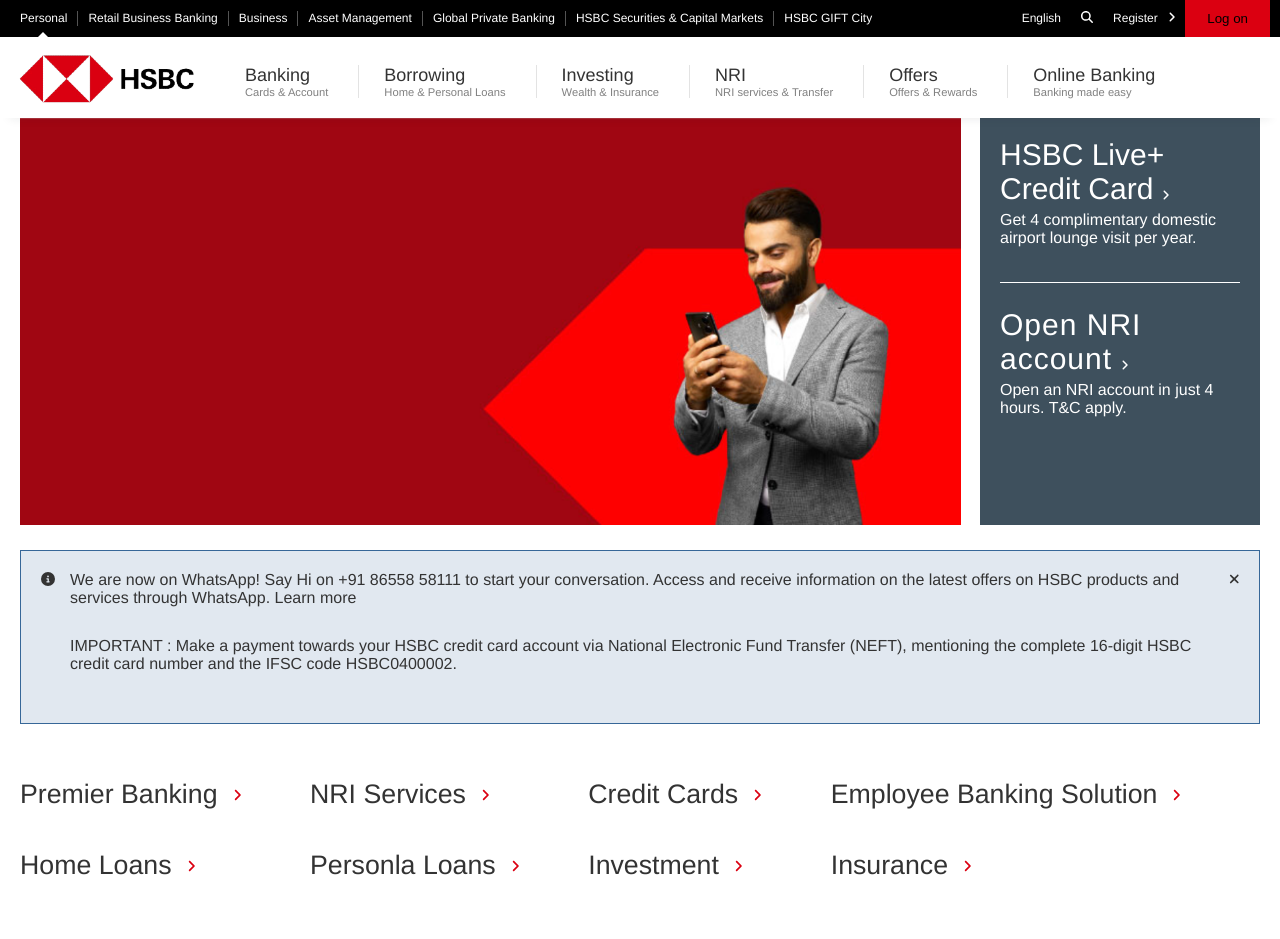
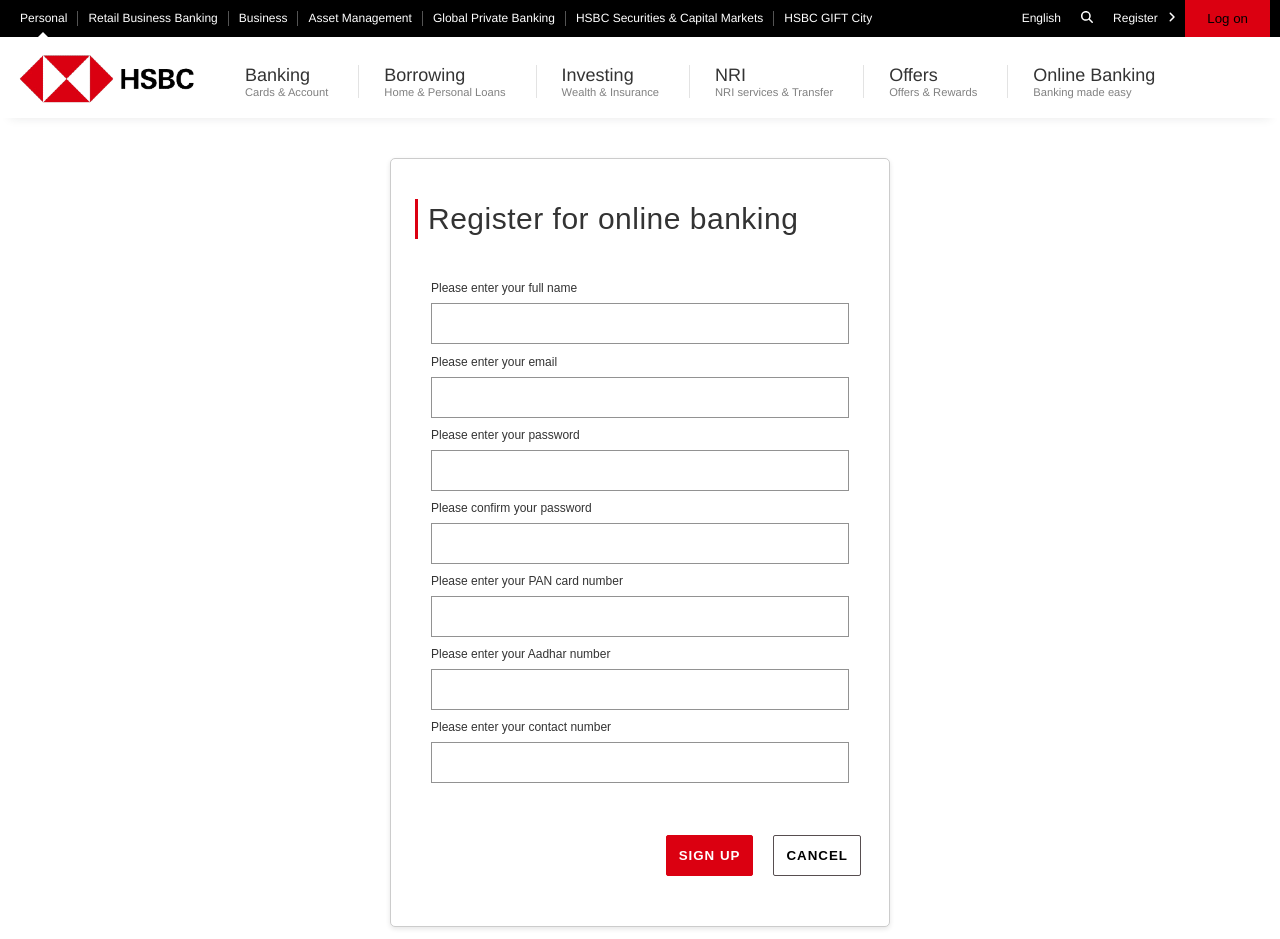
Before and after one commit to divyadhale/simpleBanking, a React (Create React App) app in the folder Frontend/banking-app/: page /register in a window 1280 px wide. Before the commit this address led to /. Shown: the top 939 px of the page. Built offline with nearby package versions, Linux system fonts and the light colour scheme; a web font is replaced by a local one.

Commit message:
Changes for Registration Page

```diff
--- a/Frontend/banking-app/package.json
+++ b/Frontend/banking-app/package.json
@@ -20,6 +20,7 @@
     "cors": "^2.8.5",
     "react": "^18.3.1",
     "react-dom": "^18.3.1",
+    "react-modal": "^3.16.1",
     "react-icons": "^5.3.0",
     "react-router-dom": "^6.27.0",
     "react-scripts": "5.0.1",
--- a/Frontend/banking-app/src/App.js
+++ b/Frontend/banking-app/src/App.js
@@ -14,6 +14,7 @@
 import Withdraw from "./Components/Cards/Withdraw/Withdraw";
 import Profile from "./Components/Profile";
 import Deposit from "./Components/layout/Main/Deposit/Deposit";
+import Register from "./Components/layout/LogPage/Register";
 
 const GlobalStyle = createGlobalStyle`
   body {
@@ -47,6 +48,7 @@
             <Route path="/transaction-history" element={<Transactions />} />
             <Route path="/withdraw" element={<Withdraw />} />
             <Route path="/user-profile" element={<Profile />} />
+            <Route path="/register" element={<Register />} />
             {/* Define routes for other components here... */}
             {/* Redirect to Dashboard if the path is not found */}
             <Route path="*" element={<Navigate to="/" />} />
--- /dev/null
+++ b/Frontend/banking-app/src/Components/layout/LogPage/Register.js
@@ -0,0 +1,25 @@
+import React from "react";
+
+import NavBar1 from "../../../common/Navbar1";
+import NavBar2 from "../../../common/Navbar2";
+import RegulatoryFooter from "../../../common/RegulatoryFooter";
+import EngagementFooter from "../../../common/EngagementFooter";
+import SignUpForm from "./SignUp";
+import "./styles.css";
+
+function Register() {
+  return (
+    <div className="reg-page">
+      <NavBar1 />
+      <NavBar2 />
+      <div className="reg-form-container">
+
+        <SignUpForm />
+
+      </div>
+      <EngagementFooter />
+      <RegulatoryFooter />
+    </div>
+  );
+}
+export default Register;
--- a/Frontend/banking-app/src/Components/layout/LogPage/SignUp.js
+++ b/Frontend/banking-app/src/Components/layout/LogPage/SignUp.js
@@ -1,90 +1,258 @@
-import React from "react";
+import React, { useState } from "react";
+import axios from 'axios';
+import "./styles.css";
+import { useNavigate } from 'react-router-dom';
+import Modal from 'react-modal';
+import { FontAwesomeIcon } from "@fortawesome/react-fontawesome";
+import { faTriangleExclamation } from "@fortawesome/free-solid-svg-icons";
+import Swal from 'sweetalert2';
 function SignUpForm() {
-  const [state, setState] = React.useState({
-    name: "",
-    email: "",
-    password: "",
-    confirmpassword: ""
+  const [formData, setFormData] = useState({
+    name: '',
+    email: '',
+    password: '',
+    confirmPassword: '',
+    aadharNo: '',
+    panNo: '',
+    contact: '',
   });
-  const handleChange = evt => {
-    const value = evt.target.value;
-    setState({
-      ...state,
-      [evt.target.name]: value
+  const [error, setError] = useState(null);
+  const [success, setSuccess] = useState(false);
+  let timerInterval;
+  const handleChange = (e) => {
+    const { name, value } = e.target;
+    setFormData((prevData) => ({
+      ...prevData,
+      [name]: value
+    }));
+  };
+  const handleSubmit = async (e) => {
+    e.preventDefault();
+    if (formData.password !== formData.confirmPassword) {
+      Swal.fire({
+        title: "Passwords do not match.",
+        timer: 2000,
+        timerProgressBar: true,
+        willClose: () => {
+          clearInterval(timerInterval);
+        }
+      })
+      return;
+    }
+    try {
+      setError(null);
+      setSuccess(false);
+      const response = await axios.post('http://localhost:8080/api/simple/banking/register', formData);
+      if (response.status === 200) {
+        setSuccess(true);
+        setFormData({
+          name: '',
+          email: '',
+          password: '',
+          confirmPassword: '',
+          aadharNo: '',
+          panNo: ''
+        });
+        Swal.fire({
+          title: "Registration Successful",
+          timer: 2000,
+          timerProgressBar: true,
+          willClose: () => {
+            clearInterval(timerInterval);
+          }
+        }).then((result) => {
+          if (result.dismiss === Swal.DismissReason.timer || result.isConfirmed) {
+            navigate('/home');
+          }
+        })
+      }
+    } catch (error) {
+      Swal.fire({
+        title: "Registration failed.",
+        timer: 2000,
+        timerProgressBar: true,
+        willClose: () => {
+          clearInterval(timerInterval);
+        }
+      })
+    }
+  };
+  const [showModal, setShowModal] = useState(false);
+  const navigate = useNavigate();
+  const handleCancel = () => {
+    setShowModal(true);
+    setFormData({
+      name: '',
+      email: '',
+      password: '',
+      confirmPassword: '',
+      aadharNo: '',
+      panNo: ''
     });
   };
-
-  const handleOnSubmit = evt => {
-    evt.preventDefault();
-
-    const { name, email, password, confirmpassword } = state;
-    if(password === confirmpassword){
-      alert(
-        `You are sign up with name: ${name} email: ${email} and password: ${password}`
-      );
-
-      for (const key in state) {
-        setState({
-          ...state,
-          [key]: ""
-        });
-      }
-    }
-    else{
-      alert(
-        `Your password: ${password} and confirm password ${confirmpassword} is not matched!!!`
-      );
-    }
+  const confirmCancel = () => {
+    setShowModal(false);
+    navigate('/');
+  };
+  const cancelModalClose = () => {
+    setShowModal(false);
   };
 
   return (
-    <div className="form-container sign-up-container">
-      <form onSubmit={handleOnSubmit}>
-        <h1>Create Account</h1>
+    <div className="sign-up-container">
+      <div className="reg-header-container header-register">
+          <p className="head-text">Register for online banking</p>
+        </div>
+        <form
+          onSubmit={handleSubmit}
+          autoComplete="off"
+          style={{
+            display: "flex",
+            justifyContent: "unset",
+            alignItems: "unset",
+            marginTop:"10px"
+          }}
+        >
+          <div className="form-group reg-form-group1">
+            <div className="reg-label-container">
+              <label htmlFor="email" className="reg-label">
+                Please enter your full name
+              </label>
+            </div>
             <input
+            className="RegInput"
             type="text"
             name="name"
-          value={state.name}
+            value={formData.name}
             onChange={handleChange}
-          placeholder="Name"
+            required
             />
+          </div>
+          <div className="form-group reg-form-group2">
+            <div className="reg-label-container">
+              <label htmlFor="email" className="reg-label">
+                Please enter your email
+              </label>
+            </div>
             <input
+              className="RegInput"
               type="email"
               name="email"
-          value={state.email}
+              value={formData.email}
               onChange={handleChange}
-          placeholder="Email"
+              required
             />
+          </div>
+          <div className="form-group reg-form-group2">
+            <div className="reg-label-container">
+              <label htmlFor="password" className="reg-label">
+                Please enter your password
+              </label>
+            </div>
             <input
+              className="RegInput"
               type="password"
               name="password"
-          value={state.password}
+              value={formData.password}
               onChange={handleChange}
-          placeholder="Password"
+              required
             />
+          </div>
+          <div className="form-group reg-form-group2">
+            <div className="reg-label-container">
+              <label htmlFor="confirmpassword" className="reg-label">
+                Please confirm your password
+              </label>
+            </div>
             <input
+              className="RegInput"
               type="password"
-          name="confirmpassword"
-          value={state.confirmpassword}
+              name="password"
+              value={formData.confirmPassword}
               onChange={handleChange}
-          placeholder="Confirm Password"
+              required
             />
+          </div>
+          <div className="form-group reg-form-group2">
+            <div className="reg-label-container">
+              <label htmlFor="panno" className="reg-label">
+                Please enter your PAN card number
+              </label>
+            </div>
             <input
-          type="password"
-          name="confirmpassword"
-          value={state.confirmpassword}
+              className="RegInput"
+              type="text"
+              name="panNo"
+              value={formData.panNo}
               onChange={handleChange}
-          placeholder="Confirm Password"
+              required
             />
+          </div>
+          <div className="form-group reg-form-group2">
+            <div className="reg-label-container">
+              <label htmlFor="aadharNo" className="reg-label">
+                Please enter your Aadhar number
+              </label>
+            </div>
             <input
-          type="password"
-          name="confirmpassword"
-          value={state.confirmpassword}
+              className="RegInput"
+              type="text"
+              name="aadharNo"
+              value={formData.aadharNo}
               onChange={handleChange}
-          placeholder="Confirm Password"
+              required
             />
-        <button className="checkbutton">Sign Up</button>
+          </div>
+          <div className="form-group reg-form-group2">
+            <div className="reg-label-container">
+              <label htmlFor="contactNo" className="reg-label">
+                Please enter your contact number
+              </label>
+            </div>
+            <input
+              className="RegInput"
+              type="text"
+              name="contact"
+              value={formData.contact}
+              onChange={handleChange}
+              required
+            />
+          </div>
+          <br />
+          <div className="reg-button-container">
+          <button type="submit" className="signupbutton">Sign Up</button>
+          <button type="button" onClick={handleCancel} className="cancelbutton">Cancel</button>
+          </div>
         </form>
+
+      <Modal
+        isOpen={showModal}
+        onRequestClose={cancelModalClose}
+        style={{
+          overlay: {
+            backgroundColor: 'rgba(0, 0, 0, 0.5)'
+          },
+          content: {
+            top: '20%',
+            left: '50%',
+            right: 'auto',
+            bottom: 'auto',
+            width: '450px',
+            marginRight: '-50%',
+            transform: 'translate(-50%, -50%)',
+            padding: '20px',
+            textAlign: 'left'
+          }
+        }}
+      >
+        <h3 className="modal-header"><FontAwesomeIcon style={{ marginRight: '10px' }} icon={faTriangleExclamation} />Cancel registration</h3>
+        <p className="modal-p">Do you want to cancel the registration? The changes you've made will be lost. </p>
+        <hr />
+        <div className="modal-buttons">
+          <button className="cancel-button" onClick={confirmCancel}>Cancel Registration</button>
+          <button className="continue-button" onClick={cancelModalClose}>Continue Registration</button>
+        </div>
+      </Modal>
     </div>
   );
 }
--- a/Frontend/banking-app/src/Components/layout/LogPage/styles.css
+++ b/Frontend/banking-app/src/Components/layout/LogPage/styles.css
@@ -194,6 +194,35 @@
   transition: transform 80ms ease-in;
 }
 
+button.signupbutton{
+  text-align: right;
+  border-radius: 2px;
+  border: 1px solid #db0011;
+  background-color: #db0011;
+  color: #ffffff;
+  font-size: 12px 20px;
+  font-weight: bold;
+  padding: 12px;
+  letter-spacing: 1px;
+  text-transform: uppercase;
+  transition: transform 80ms ease-in;
+  margin: 10px;
+}
+
+button.cancelbutton {
+  text-align: right;
+  border-radius: 2px;
+  border: 1px solid #574e50;
+  background-color: transparent;
+  font-size: 12px 20px;
+  font-weight: bold;
+  padding: 12px;
+  letter-spacing: 1px;
+  text-transform: uppercase;
+  transition: transform 80ms ease-in;
+  margin: 10px;
+}
+
 button:active {
   transform: scale(0.95);
 }
@@ -215,6 +244,7 @@
   flex-direction: column;
   /* padding: 0 50px; */
   height: 100%;
+  width: 100%;
   text-align: center;
 }
 
@@ -258,10 +288,16 @@
 }
 
 .sign-up-container {
-  left: 0;
-  width: 50%;
-  opacity: 0;
-  z-index: 1;
+  display: flex;
+  flex-direction: column;
+  align-items: center;
+  width: 500px;
+  margin: 40px auto;
+  padding: 40px;
+  border: 1px solid #ccc;
+  border-radius: 5px;
+  box-shadow: 0 2px 5px rgba(0, 0, 0, 0.1);
+  background-color: #ffffff;
 }
 
 .container.right-panel-active .sign-up-container {
@@ -272,6 +308,7 @@
 }
 
 @keyframes show {
+
   0%,
   49.99% {
     opacity: 0;
@@ -391,3 +428,155 @@
   color: #3c97bf;
   text-decoration: none;
 }
+
+.reg-page {
+  display: flex;
+  flex-direction: column;
+  min-height: 100vh;
+}
+
+.reg-form-container {
+  background-color: #fff;
+  width: 100%;
+  display: flex;
+  justify-content: center;
+  align-items: center;
+}
+
+.field-group {
+  display: flex;
+  flex-direction: row;
+}
+
+.button-container {
+  text-align: right;
+  width: 460
+}
+
+.header-register {
+  text-align: left;
+  width: 450px;
+  border-left: 3px solid #db0011;
+}
+
+p {
+  font-size: 30px;
+  margin: 10px;
+}
+
+.modal-header {
+  color: #db0011;
+}
+
+.modal-buttons {
+  display: flex;
+  justify-content: flex-end;
+  margin-top: 20px;
+}
+
+.cancel-button {
+  background-color: transparent;
+  color: #000000;
+  padding: 10px 20px;
+  border: #000000;
+  border-radius: 4px;
+  cursor: pointer;
+  margin-right: 10px;
+}
+
+.continue-button {
+  background-color: #db0011;
+  color: #fff;
+  padding: 10px 20px;
+  border: none;
+  border-radius: 4px;
+  cursor: pointer;
+  margin-left: 10px;
+}
+
+.modal-p {
+  font-size: 12px;
+  font-weight: 400;
+  margin-left: 5px;
+  font-family: sans-serif;
+}
+.input-fields{
+  width: max-content;
+  margin: 20px;
+}
+
+form {
+  display: flex;
+  flex-direction: column;
+  width: 100%;
+}
+
+.reg-header-container {
+  display: flex;
+  justify-content: flex-start;
+}
+
+.reg-form-group1 {
+  display: flex;
+  flex-direction: column;
+  align-items: flex-start;
+  padding-top: 30px;
+  padding-bottom: 1px;
+}
+
+.reg-form-group1 {
+  display: flex;
+  flex-direction: column;
+  align-items: flex-start;
+}
+
+.reg-label-container {
+  width: 100%;
+  text-align: start;
+}
+
+.reg-label {
+  font-size: 12px;
+  font-family: "Montserrat", sans-serif;
+
+}
+.reg-container {
+    background-color: #fff;
+    border-radius: 10px;
+    width: 500px;
+    max-width: 100%;
+    padding: 40px;
+    position: relative;
+  }
+
+input {
+  background-color: #eee;
+  border: 1px solid #929292;
+  padding: 12px 15px;
+  margin: 8px 0;
+  width: 100%;
+}
+.reg-button-container {
+  display: flex;
+  justify-content: flex-end;
+  flex-direction: block;
+  align-items: flex-end;
+  padding-top: 18px;
+  width: 440px;
+}
+input.RegInput {
+  background-color: #ffffff;
+  border: 1px solid #929292;
+  border-radius: 0 !important;
+  box-sizing: border-box;
+  box-shadow: none;
+  padding: 12px 15px;
+  margin: 8px 0;
+  width: 100%;
+}
+p.head-text{
+  font-weight: 400;
+  margin: 50;
+  padding: 0;
+  font-family: "Montserrat", sans-serif;
+}
--- a/Frontend/banking-app/src/common/Navbar1/index.jsx
+++ b/Frontend/banking-app/src/common/Navbar1/index.jsx
@@ -11,7 +11,9 @@
   const onLogin = () => {
     navigate('/login');
   };
-
+  const handleRegisterClick = () => {
+    navigate("/register");
+  };
   return(
     <>
       <div className="main">
@@ -30,8 +32,15 @@
             <FontAwesomeIcon icon={faSearch} />
           </div>
           <div className="option">
+          <span
+       onClick={handleRegisterClick}
+       style={{
+         cursor: "pointer"
+       }}
+>
             Register
             <FontAwesomeIcon className="left-margin" icon={faAngleRight} />
+            </span>
           </div>
           <button className="option login-button" onClick={onLogin}>Log on</button>
         </div>
```
Also changed, not shown: 1 other file (tests, documents, lock files or other folders). Lines whose indentation alone changed are shown as unchanged.
